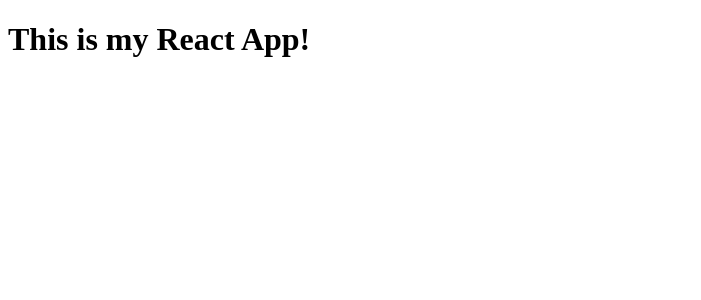
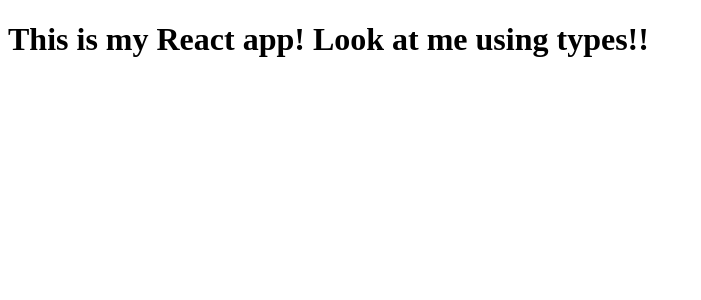
Before and after one commit to heatherbarney/React-TS-Template, a React app: page / in a window 1280 px wide. Shown: the top 300 px of the page, without its empty margins (0-701 px from the left). Built offline with nearby package versions, Linux system fonts and the light colour scheme.

Commit message:
refactor: make message a prop and add typing

```diff
--- a/src/App.tsx
+++ b/src/App.tsx
@@ -1,9 +1,13 @@
 import * as React from "react";
 
-const App = function () {
+type AppProps = {
+  message: string;
+};
+
+const App = function ({ message }: AppProps) {
   return (
     <div>
-      <h1>This is my React App!</h1>
+      <h1>{message}</h1>
     </div>
   );
 };
--- a/src/index.tsx
+++ b/src/index.tsx
@@ -2,4 +2,6 @@
 import * as ReactDOM from "react-dom";
 import App from "./App";
 
-ReactDOM.render(<App />, document.getElementById("root"));
+const message = "This is my React app! Look at me using types!!";
+
+ReactDOM.render(<App message={message} />, document.getElementById("root"));
```
